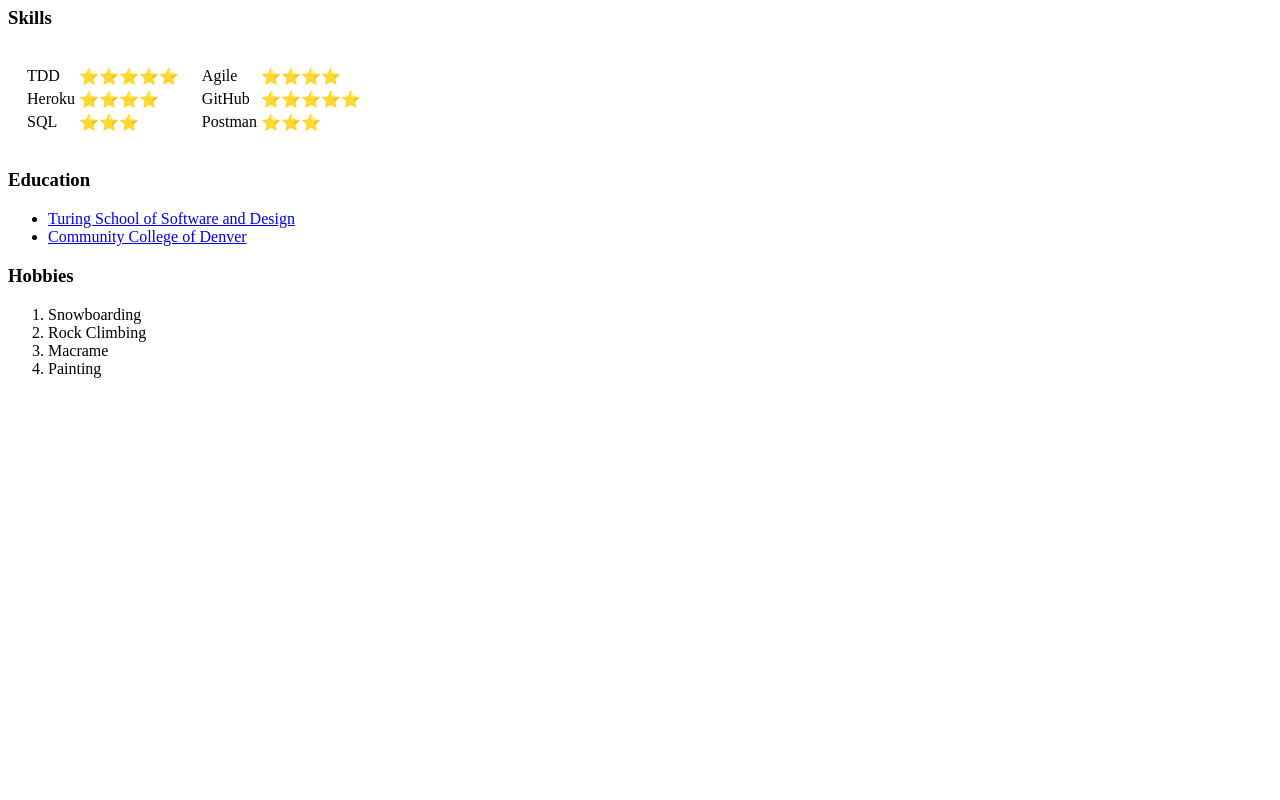
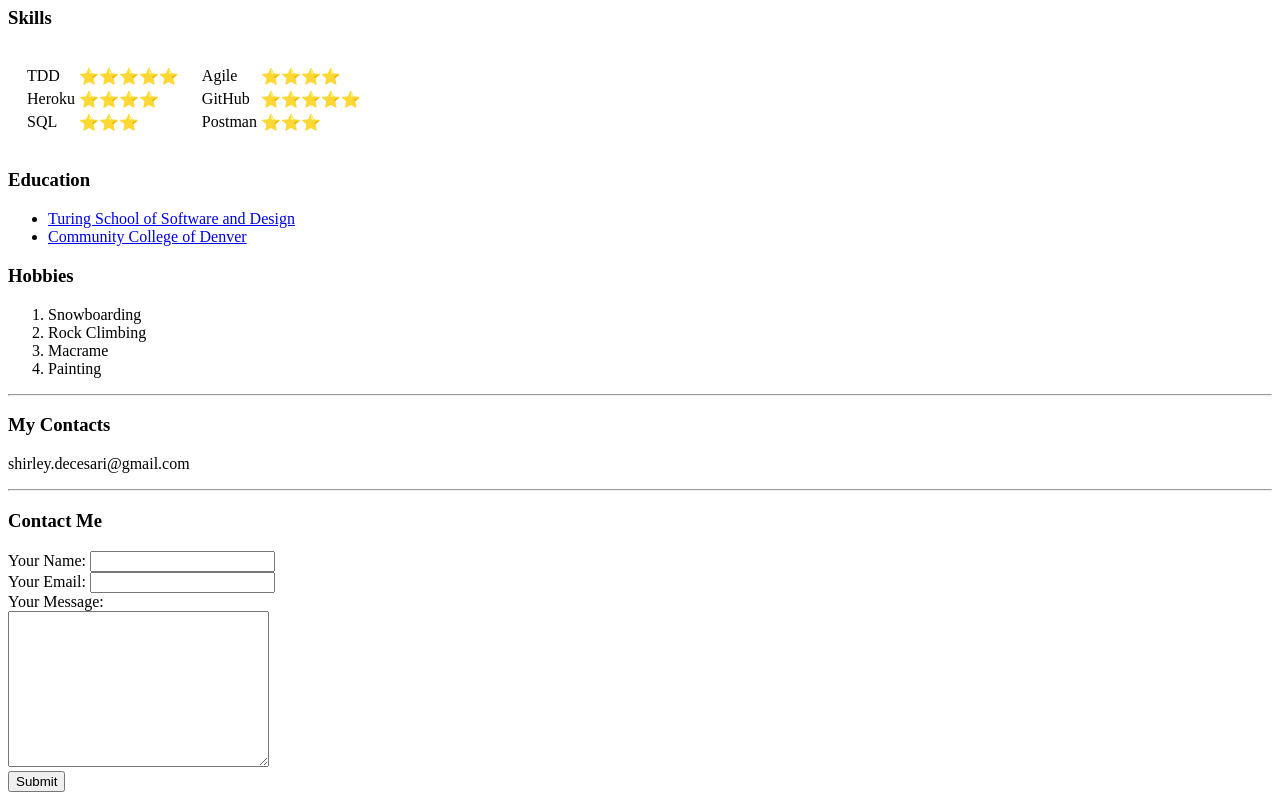
Before and after one commit to sdecesari/html_practice_site, a plain HTML site: page index.html in a window 1280 px wide. Shown: the part 467-1267 px from the top of the page. Before the commit the page ends 861 px from the top, so only its background shows below. Drawn offline with Linux system fonts and the light colour scheme.

Commit message:
Add contact section

```diff
--- a/index.html
+++ b/index.html
@@ -77,5 +77,19 @@
       <li>Macrame</li>
       <li>Painting</li>
     </ol>
+    <hr>
+    <h3>My Contacts</h3>
+    <p>shirley.decesari@gmail.com</p>
+    <hr>
+    <h3>Contact Me</h3>
+    <form action="mailto:shirley.decesari@gmail.com" method="post">
+      <label>Your Name:</label>
+      <input type="text"><br>
+      <label>Your Email:</label>
+      <input type="email"><br>
+      <lable>Your Message:</lable><br>
+      <textarea name="name" rows="10" cols="30"></textarea><br>
+      <input type="submit">
+    </form>
   </body>
 </html>
```
